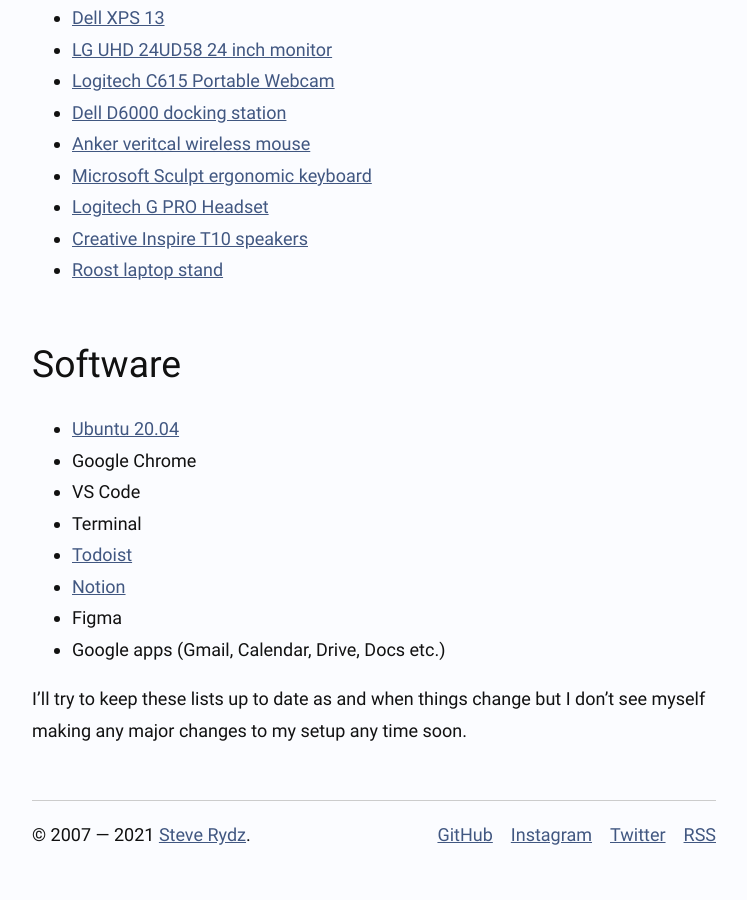
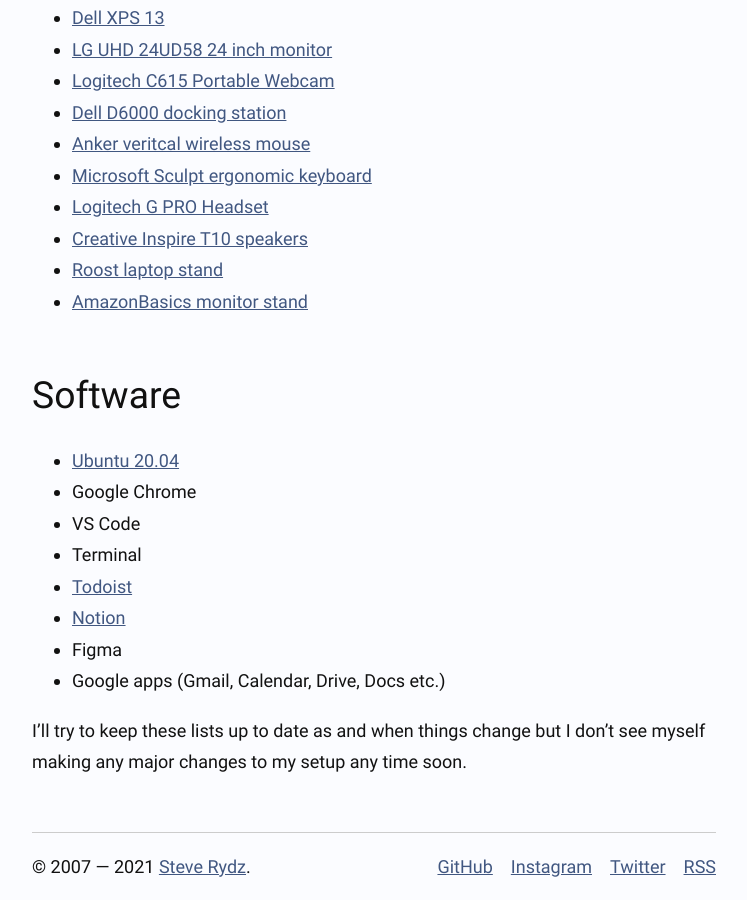
Before and after one commit to steverydz/steverydz.github.io, a Jekyll site: the page built from uses.md, in a window 1280 px wide and 900 px high, scrolled down 1422 px. Shown: the whole window, without its empty margins (266-1013 px from the left). Built offline with Jekyll 4.4.1, drawn with Linux system fonts in a browser that asks for light colours; before the commit the page ends 2291 px from its top, so only the background shows below that.

Commit message:
Add monitor stand to uses page

```diff
--- a/uses.md
+++ b/uses.md
@@ -26,6 +26,7 @@
 - [Logitech G PRO Headset](https://smile.amazon.co.uk/gp/product/B07TQ6G276/ref=ppx_yo_dt_b_asin_title_o04_s00)
 - [Creative Inspire T10 speakers](https://smile.amazon.co.uk/gp/product/B000WQIKJ0/ref=ppx_yo_dt_b_search_asin_title)
 - [Roost laptop stand](https://www.therooststand.com/)
+- [AmazonBasics monitor stand](https://smile.amazon.co.uk/gp/product/B00X4SCCFG/ref=ppx_yo_dt_b_search_asin_title)
 
 ## Software
 - [Ubuntu 20.04](https://ubuntu.com/download/desktop)
```
